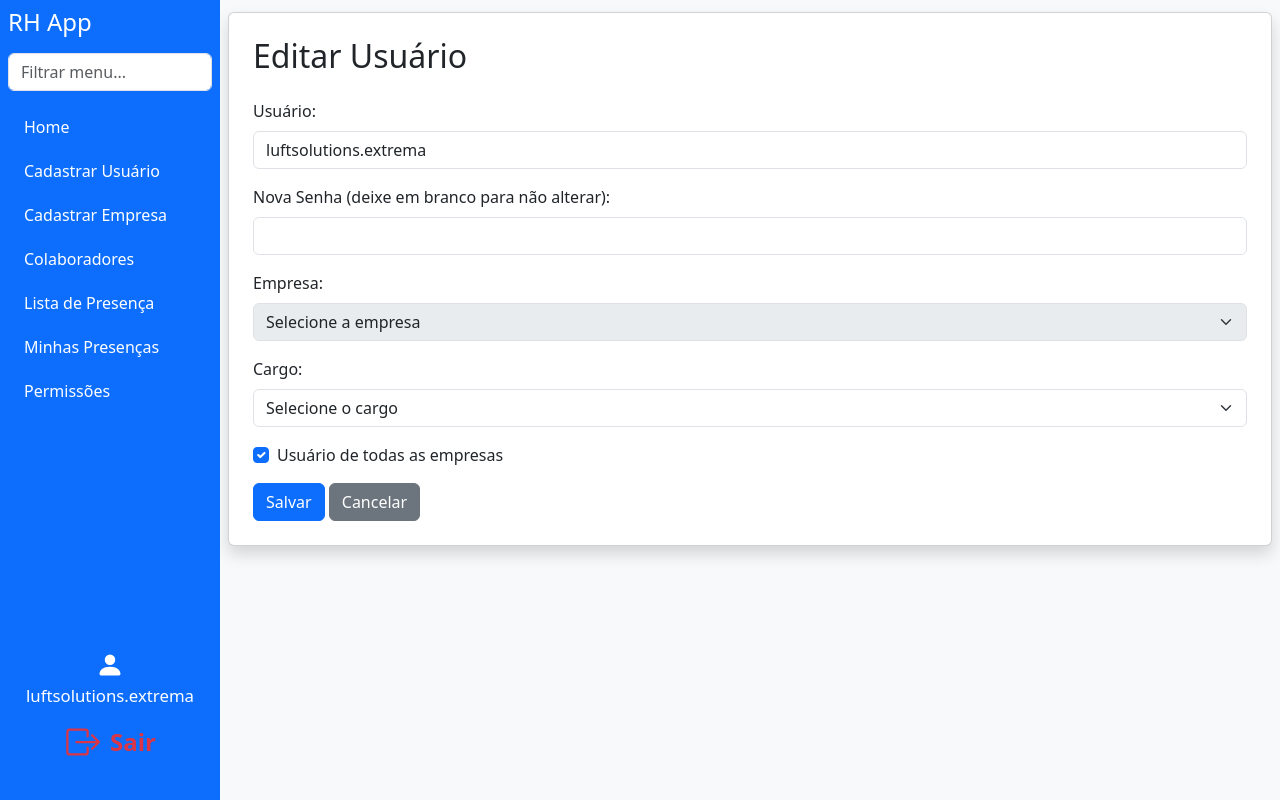
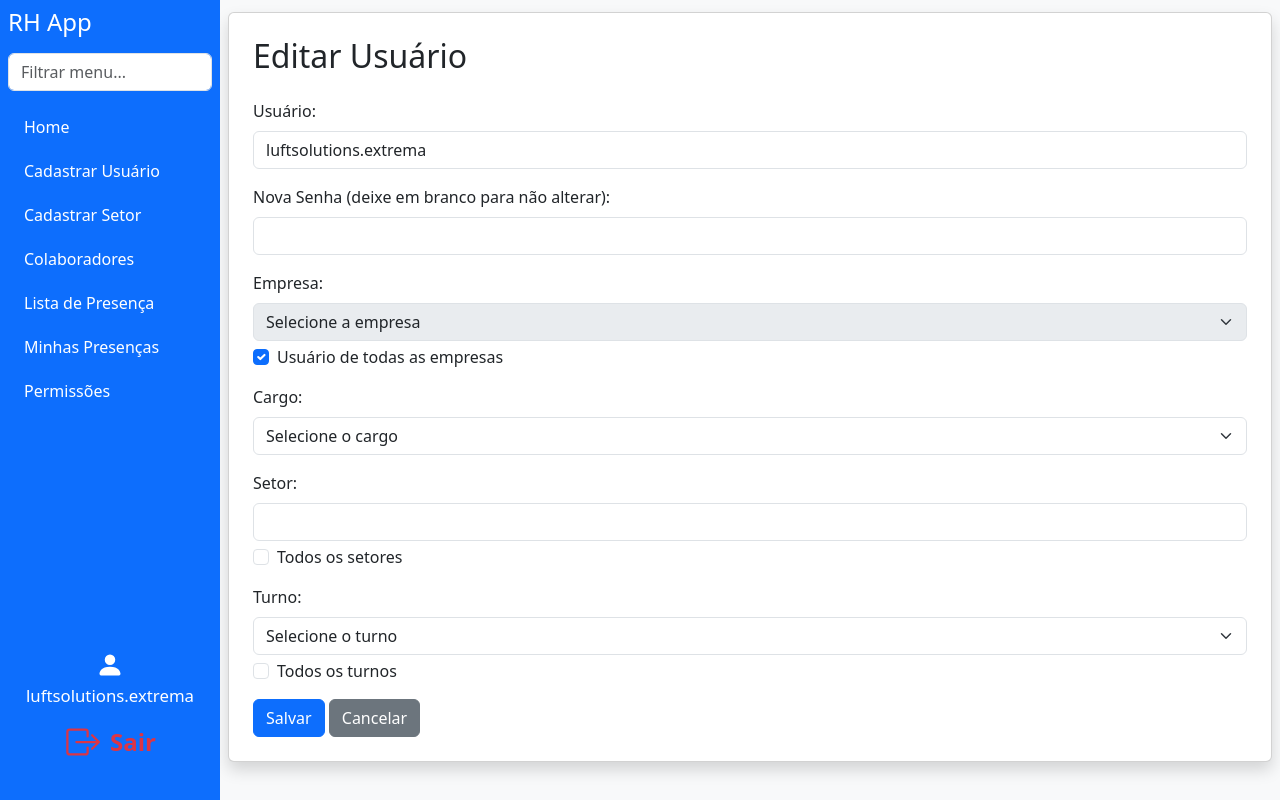
Before and after one commit to Andersonps-dev/AppRH, a Flask app: page /edit_user/1 in a window 1280 px wide. Run offline with Flask 3, Linux system fonts and the light colour scheme; a user stored in the database is signed in; data comes from the database, SQL or seed files in the repository; parts of the project's set-up code (start-up, migrations or seed data) failed here and were passed over.

Commit message:
Add sector management feature with registration and listing; update models, templates, and permissions.

```diff
--- a/app-login/app.py
+++ b/app-login/app.py
@@ -1,6 +1,6 @@
 from flask import Flask, render_template, request, redirect, url_for, session, flash, g, send_file
 from werkzeug.security import generate_password_hash, check_password_hash
-from models import db, User, Company, Permission, Colaborador, Presenca  # Adicione Presenca aqui
+from models import db, User, Company, Permission, Colaborador, Presenca, Setor  # Adicione Setor aqui
 import os
 from dotenv import load_dotenv
 import pandas as pd
@@ -28,6 +28,7 @@ PERMISSIONS = [
     ('can_access_register_company', 'Acessa Cadastro Empresa'),
     ('can_access_colaboradores', 'Acessa Colaboradores'),
     ('can_access_lista_presenca', 'Acessa Lista de Presença'),
+    ('can_access_register_sector', 'Acessa Cadastro Setor'),
     ('can_access_permissions', 'Acessa Permissões'),
 ]
 
@@ -604,6 +605,26 @@ def minhas_presencas():
         filtro_data=filtro_data
     )
 
+@app.route('/register_sector', methods=['GET', 'POST'])
+def register_sector():
+    if g.user is None:
+        return redirect(url_for('login'))
+    if not has_permission(g.user, 'can_access_register_sector'):
+        flash('Sem acesso. Entre em contato: analiseoperacional.extrema@luftsolutions.com.br')
+        return redirect(url_for('index'))
+    if request.method == 'POST':
+        nome = request.form['setor']
+        if Setor.query.filter_by(nome=nome).first():
+            flash('Setor já existe!')
+        else:
+            setor = Setor(nome=nome)
+            db.session.add(setor)
+            db.session.commit()
+            flash('Setor cadastrado com sucesso!')
+        return redirect(url_for('register_sector'))
+    setores = Setor.query.all()
+    return render_template('register_sector.html', user=g.user, setores=setores)
+
 if __name__ == '__main__':
     with app.app_context():
         db.create_all()
--- a/app-login/templates/edit_user.html
+++ b/app-login/templates/edit_user.html
@@ -27,6 +27,12 @@
                         <option value="{{ company.id }}" {% if edit_user.company_id == company.id %}selected{% endif %}>{{ company.name }}</option>
                     {% endfor %}
                 </select>
+                <div class="form-check mt-1">
+                    <input class="form-check-input" type="checkbox" value="1" id="all_companies" name="all_companies" {% if edit_user.all_companies %}checked{% endif %}>
+                    <label class="form-check-label" for="all_companies">
+                        Usuário de todas as empresas
+                    </label>
+                </div>
             </div>
             <div class="mb-3">
                 <label for="role" class="form-label">Cargo:</label>
@@ -38,11 +44,31 @@
                     <option value="lider" {% if edit_user.role == 'lider' %}selected{% endif %}>Líder</option>
                 </select>
             </div>
-            <div class="form-check mb-3">
-                <input class="form-check-input" type="checkbox" value="1" id="all_companies" name="all_companies" {% if edit_user.all_companies %}checked{% endif %}>
-                <label class="form-check-label" for="all_companies">
-                    Usuário de todas as empresas
-                </label>
+            <div class="mb-3">
+                <label for="setor" class="form-label">Setor:</label>
+                <input type="text" id="setor" name="setor" class="form-control" value="{{ edit_user.setor or '' }}" {% if edit_user.all_setores %}disabled{% endif %}>
+                <div class="form-check mt-1">
+                    <input class="form-check-input" type="checkbox" value="1" id="all_setores" name="all_setores" {% if edit_user.all_setores %}checked{% endif %}>
+                    <label class="form-check-label" for="all_setores">
+                        Todos os setores
+                    </label>
+                </div>
+            </div>
+            <div class="mb-3">
+                <label for="turno" class="form-label">Turno:</label>
+                <select id="turno" name="turno" class="form-select" {% if edit_user.all_turnos %}disabled{% endif %}>
+                    <option value="">Selecione o turno</option>
+                    <option value="1º TURNO" {% if edit_user.turno == '1º TURNO' %}selected{% endif %}>1º TURNO</option>
+                    <option value="2º TURNO" {% if edit_user.turno == '2º TURNO' %}selected{% endif %}>2º TURNO</option>
+                    <option value="3º TURNO" {% if edit_user.turno == '3º TURNO' %}selected{% endif %}>3º TURNO</option>
+                    <option value="COMERCIAL" {% if edit_user.turno == 'COMERCIAL' %}selected{% endif %}>COMERCIAL</option>
+                </select>
+                <div class="form-check mt-1">
+                    <input class="form-check-input" type="checkbox" value="1" id="all_turnos" name="all_turnos" {% if edit_user.all_turnos %}checked{% endif %}>
+                    <label class="form-check-label" for="all_turnos">
+                        Todos os turnos
+                    </label>
+                </div>
             </div>
             <button type="submit" class="btn btn-primary">Salvar</button>
             <a href="{{ url_for('register_person') }}" class="btn btn-secondary">Cancelar</a>
--- a/app-login/templates/navbar.html
+++ b/app-login/templates/navbar.html
@@ -17,7 +17,7 @@
       {% endif %}
       {% if user and has_permission(user, 'can_access_register_company') %}
       <li class="nav-item mb-1">
-        <a class="nav-link text-white" href="{{ url_for('register_company') }}">Cadastrar Empresa</a>
+        <a class="nav-link text-white" href="{{ url_for('register_sector') }}">Cadastrar Setor</a>
       </li>
       {% endif %}
       {% if user and has_permission(user, 'can_access_colaboradores') %}
```
Also changed, not shown: app-login/models.py (+11 -3 lines), app-login/templates/register_sector.html (added, +65 -0 lines), app-login/instance/database.db.
